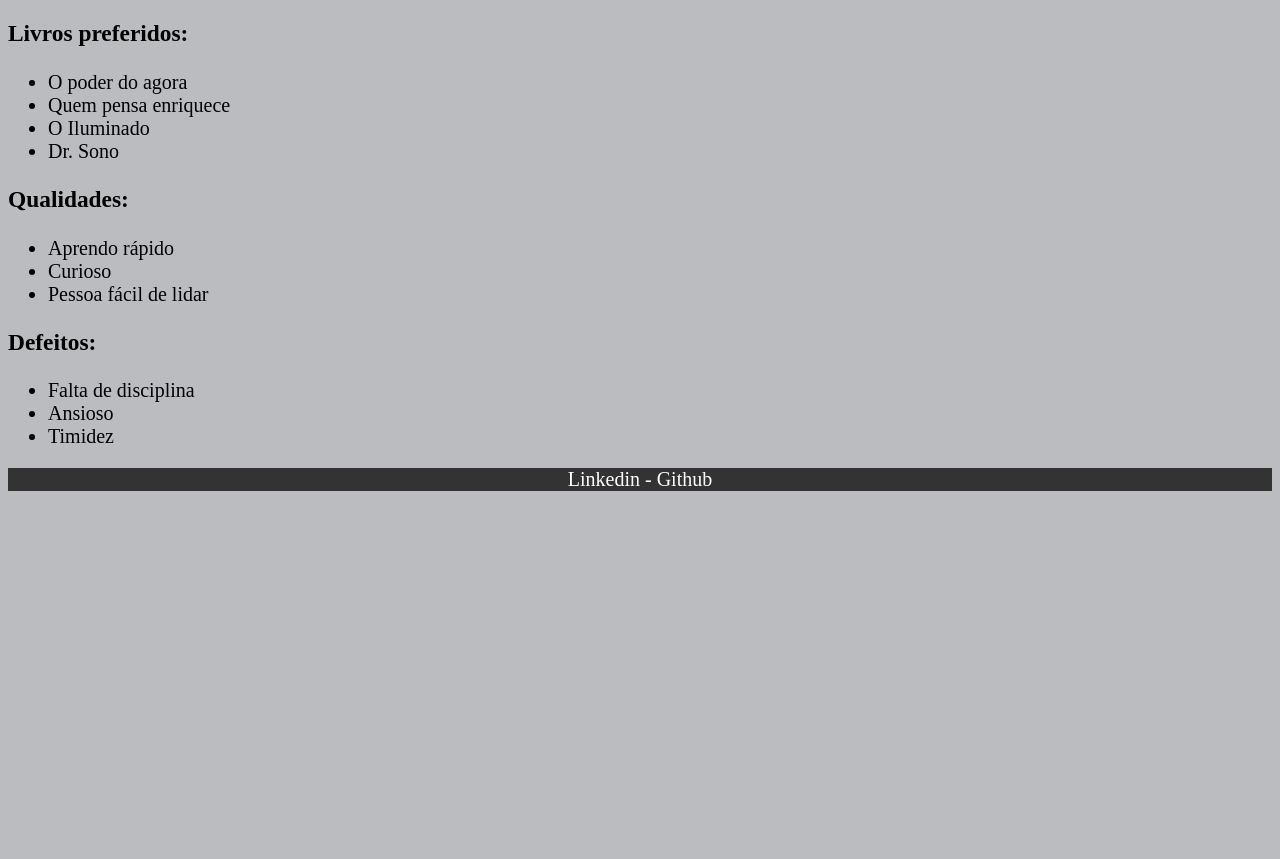
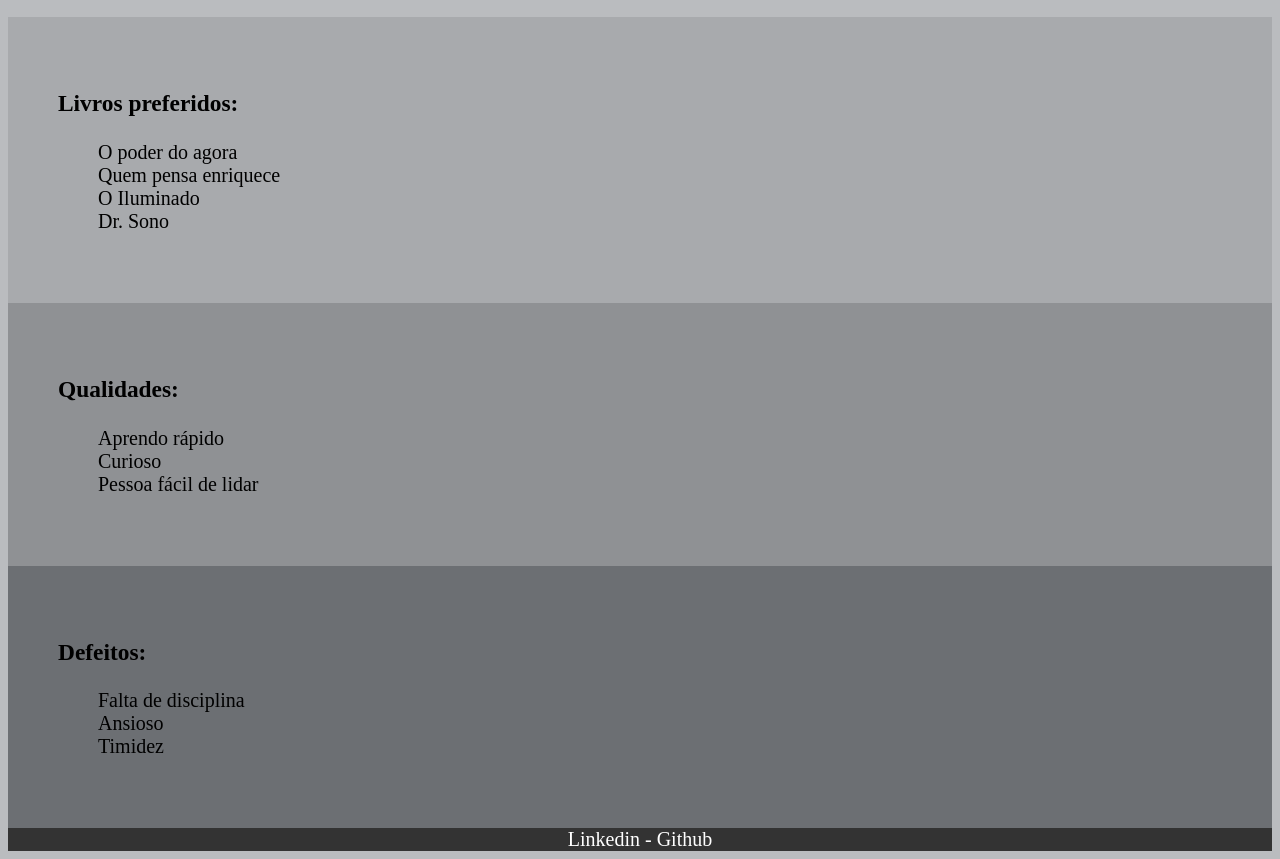
Before and after one commit to caickmarques/cv-online, a plain HTML site: page index.html in a window 1280 px wide. Shown: the part 516-1375 px from the top of the page. Before the commit the page ends 1015 px from the top, so only its background shows below. Drawn offline with Linux system fonts and the light colour scheme.

Commit message:
Adicionado cores em secoes

```diff
--- a/css/style.css
+++ b/css/style.css
@@ -58,3 +58,22 @@ body{
 .footer a:hover{
 	font-weight: bold;
 }
+
+/*=========== Seções ============*/
+.livros{
+	background-color: #a8aaad;
+	padding: 50px;
+}
+.livros ul, .qualidades ul, .defeitos ul{
+	list-style: none;
+}
+
+.qualidades{
+	background-color: #8f9194;
+	padding: 50px;
+}
+
+.defeitos{
+	background-color: #6c6f73;
+	padding: 50px;
+}
--- a/index.html
+++ b/index.html
@@ -24,6 +24,7 @@
 	Em abril de 2016 fui efetivado como Analista de suporte tecnico, e é onde estou hoje.
 	<br><br>
 
+	<section class="livros">
 		<h3 id="livros">Livros preferidos:</h3>
 		<ul>
 			<li>O poder do agora</li>
@@ -31,20 +32,26 @@
 			<li>O Iluminado</li>
 			<li>Dr. Sono</li>
 		</ul>
+	</section>
 
+	<section class="qualidades">
 		<h3 id="qualidades">Qualidades:</h3>
 		<ul>
 			<li>Aprendo rápido</li>
 			<li>Curioso</li>
 			<li>Pessoa fácil de lidar</li>
 		</ul>
+	</section>
 
+	<section class="defeitos">
 		<h3 id="defeitos">Defeitos:</h3>
 		<ul>
 			<li>Falta de disciplina</li>
 			<li>Ansioso</li>
 			<li>Timidez</li>
 		</ul>
+	</section>
+
 
 	<div class="footer">
 		<a href="https://www.linkedin.com/in/caickmarques/">Linkedin</a> - <a href="https://github.com/caickmarques">Github</a>
```
Lines whose indentation alone changed are shown as unchanged.
